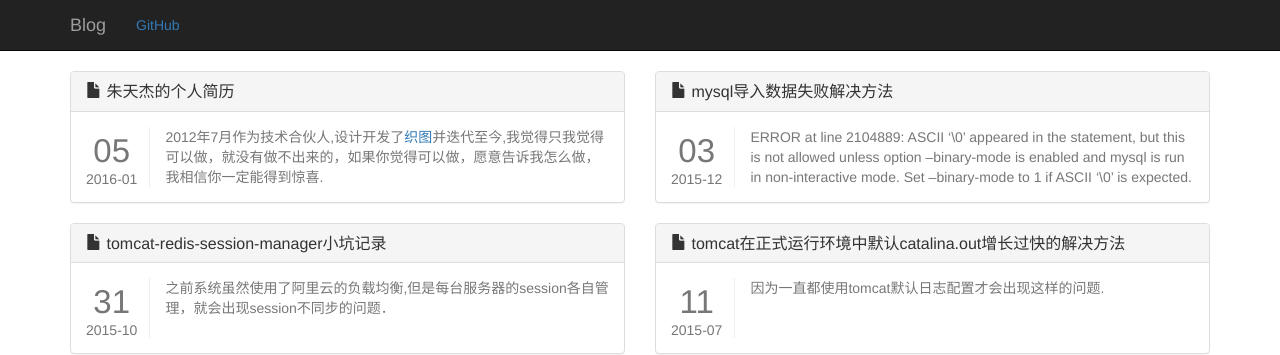
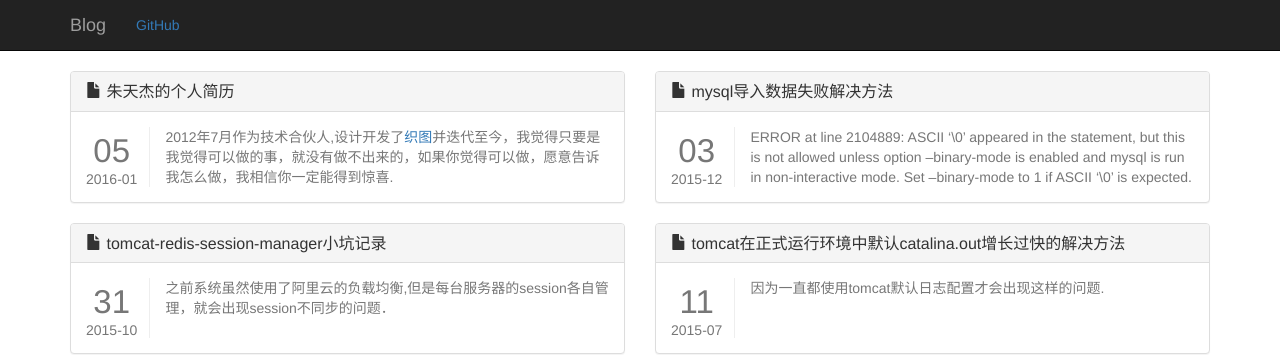
Before and after one commit to lynch001/lynch001.github.io, a Jekyll site: the page built from index.html, in a window 1280 px wide. Shown: the top 355 px of the page. Built offline with Jekyll 4.4.1, drawn with Linux system fonts in a browser that asks for light colours; nearby versions of some CDN libraries; the list of posts is cut into pages by our own code.

Commit message:
修改措辞

```diff
--- a/_posts/2016-01-05-my-resume.md
+++ b/_posts/2016-01-05-my-resume.md
@@ -6,7 +6,7 @@
 
 ---
 
-> 2012年7月作为技术合伙人,设计开发了[织图](http://imzhitu.com)并迭代至今,我觉得只我觉得可以做，就没有做不出来的，如果你觉得可以做，愿意告诉我怎么做，我相信你一定能得到惊喜.
+> 2012年7月作为技术合伙人,设计开发了[织图](http://imzhitu.com)并迭代至今，我觉得只要是我觉得可以做的事，就没有做不出来的，如果你觉得可以做，愿意告诉我怎么做，我相信你一定能得到惊喜.
 
 <!--more-->
 
@@ -163,6 +163,4 @@
 
 ### 自我评价
 
-我觉得只我觉得可以做，就没有做不出来的，
-
-如果你觉得可以做，愿意告诉我怎么做，我相信你一定能得到惊喜
+我觉得只要是我觉得可以做的事，就没有做不出来的，如果你觉得可以做，愿意告诉我怎么做，我相信你一定能得到惊喜.
```
